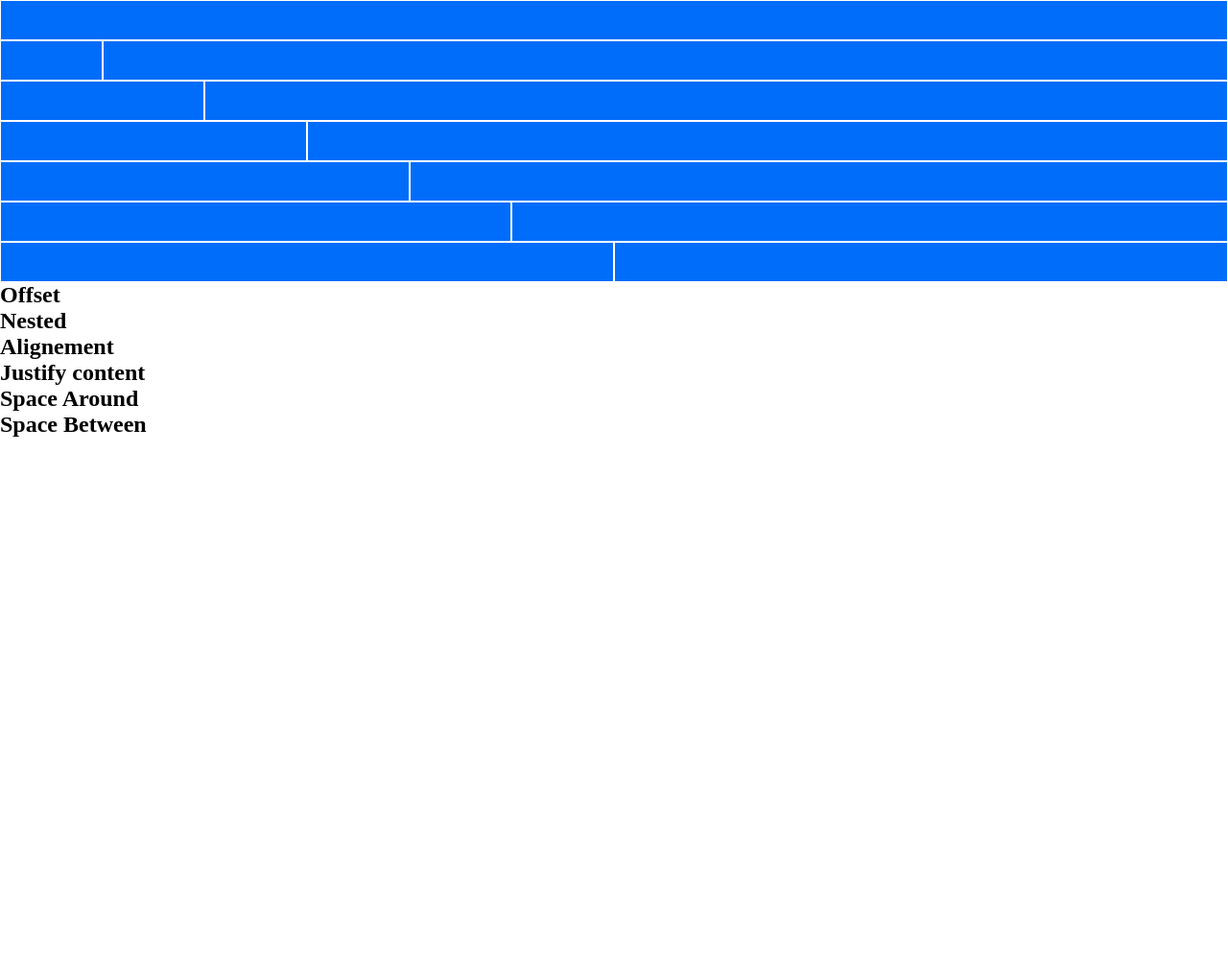
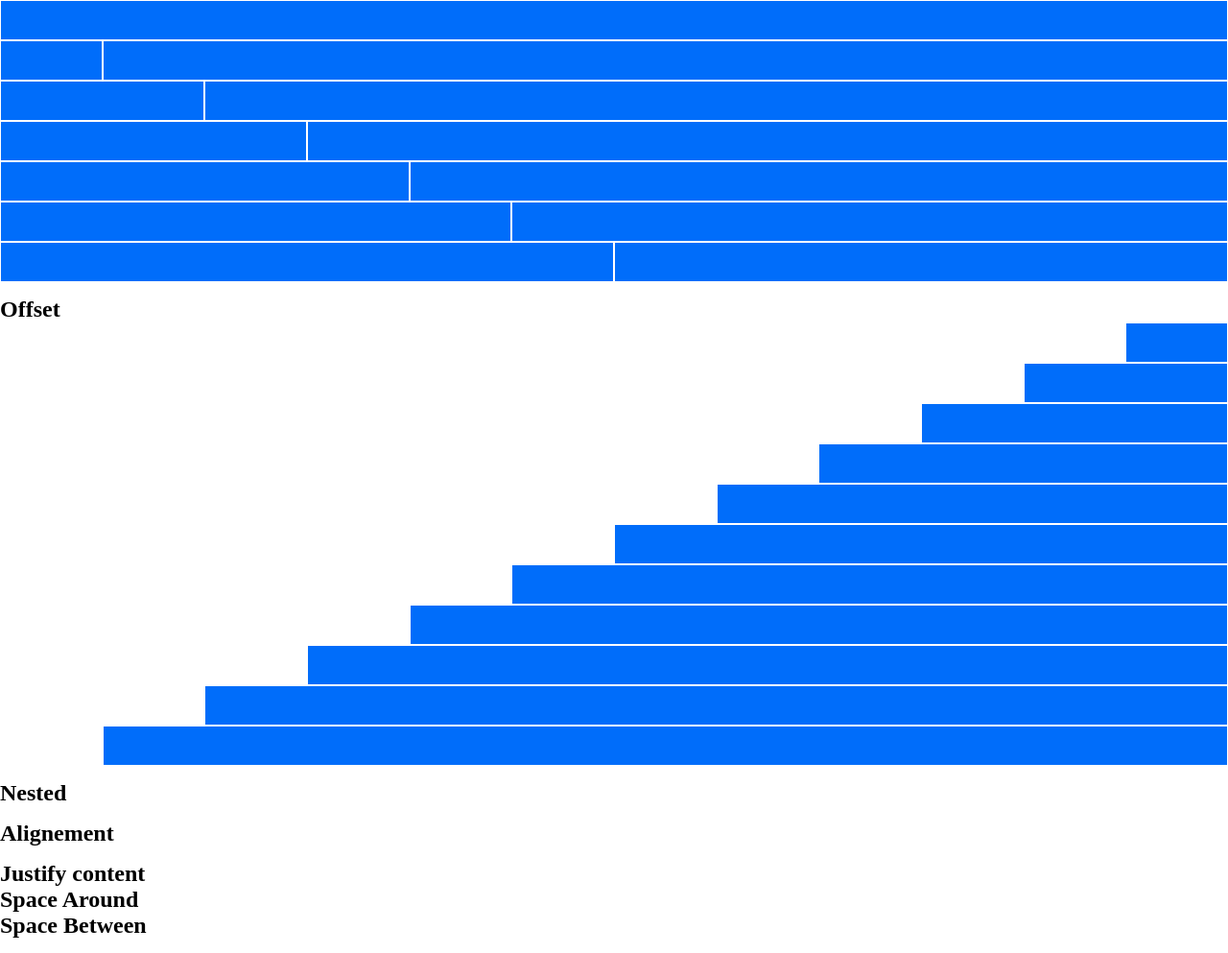
Before and after one commit to mariaacanfora/html-css-12bool, a plain HTML site: page index.html in a window 1280 px wide. Shown: the part 465-1458 px from the top of the page at 96% size. Before the commit the page ends 921 px from the top, so only its background shows below. Drawn offline with Linux system fonts and the light colour scheme.

Commit message:
Completed second section

```diff
--- a/css/12bool.css
+++ b/css/12bool.css
@@ -30,15 +30,14 @@
 .col-xs-11 { flex-basis: calc(100% / 12 * 11); max-width: calc(100% / 12 * 11);}
 .col-xs-12 { flex-basis: 100%; max-width: calc(100% / 12 * 12);}
 
-.col-xs-offset-1 { flex-basis: calc(100% / 12 * 1); max-width: calc(100% / 12 * 1);}
-.col-xs-offset-2 { flex-basis: calc(100% / 12 * 2); max-width: calc(100% / 12 * 2);}
-.col-xs-offset-3 { flex-basis: calc(100% / 12 * 3); max-width: calc(100% / 12 * 3);}
-.col-xs-offset-4 { flex-basis: calc(100% / 12 * 4); max-width: calc(100% / 12 * 4);}
-.col-xs-offset-5 { flex-basis: calc(100% / 12 * 5); max-width: calc(100% / 12 * 5);}
-.col-xs-offset-6 { flex-basis: calc(100% / 12 * 6); max-width: calc(100% / 12 * 6);}
-.col-xs-offset-7 { flex-basis: calc(100% / 12 * 7); max-width: calc(100% / 12 * 7);}
-.col-xs-offset-8 { flex-basis: calc(100% / 12 * 8); max-width: calc(100% / 12 * 8);}
-.col-xs-offset-9 { flex-basis: calc(100% / 12 * 9); max-width: calc(100% / 12 * 9);}
-.col-xs-offset-10 { flex-basis: calc(100% / 12 * 10); max-width: calc(100% / 12 * 10);}
-.col-xs-offset-11 { flex-basis: calc(100% / 12 * 11); max-width: calc(100% / 12 * 11);}
-.col-xs-offset-12 { flex-basis: 100%; max-width: calc(100% / 12 * 12);}
+.col-xs-offset-1 { margin-left:  calc(100% / 12 * 1);}
+.col-xs-offset-2 { margin-left:  calc(100% / 12 * 2);}
+.col-xs-offset-3 { margin-left:  calc(100% / 12 * 3);}
+.col-xs-offset-4 { margin-left:  calc(100% / 12 * 4);}
+.col-xs-offset-5 { margin-left:  calc(100% / 12 * 5);}
+.col-xs-offset-6 { margin-left:  calc(100% / 12 * 6);}
+.col-xs-offset-7 { margin-left:  calc(100% / 12 * 7);}
+.col-xs-offset-8 { margin-left:  calc(100% / 12 * 8);}
+.col-xs-offset-9 { margin-left:  calc(100% / 12 * 9);}
+.col-xs-offset-10 {margin-left: calc(100% / 12 * 10)}
+.col-xs-offset-11 {margin-left: calc(100% / 12 * 11)}
--- a/css/style.css
+++ b/css/style.css
@@ -3,6 +3,13 @@
     padding: 0;
     box-sizing: border-box;
 }
+
+/****************************************************************/
+section{
+    margin-bottom: 15px;
+}
+
+
 
 /****************************************************************/
 
--- a/index.html
+++ b/index.html
@@ -165,6 +165,19 @@
 
         <section>
             <h1>Offset</h1>
+            <div class="row">
+                <div class="col-xs-1 col-xs-offset-11"><div class="box"></div></div>
+                <div class="col-xs-2 col-xs-offset-10"><div class="box"></div></div>
+                <div class="col-xs-3 col-xs-offset-9"><div class="box"></div></div>
+                <div class="col-xs-4 col-xs-offset-8"><div class="box"></div></div>
+                <div class="col-xs-5 col-xs-offset-7"><div class="box"></div></div>
+                <div class="col-xs-6 col-xs-offset-6"><div class="box"></div></div>
+                <div class="col-xs-7 col-xs-offset-5"><div class="box"></div></div>
+                <div class="col-xs-8 col-xs-offset-4"><div class="box"></div></div>
+                <div class="col-xs-9 col-xs-offset-3"><div class="box"></div></div>
+                <div class="col-xs-10 col-xs-offset-2"><div class="box"></div></div>
+                <div class="col-xs-11 col-xs-offset-1"><div class="box"></div></div>
+            </div>
 
         </section>
 
```
